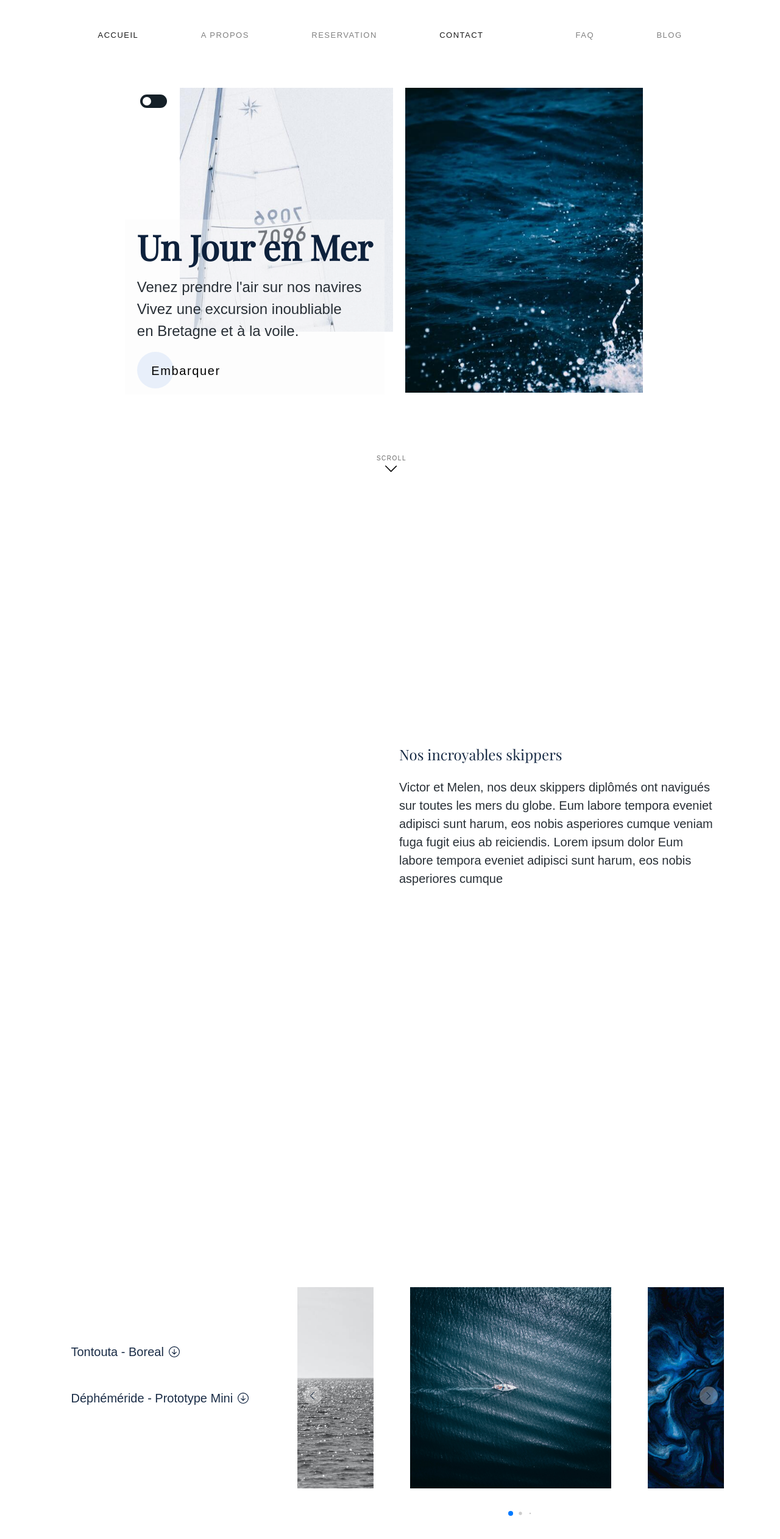
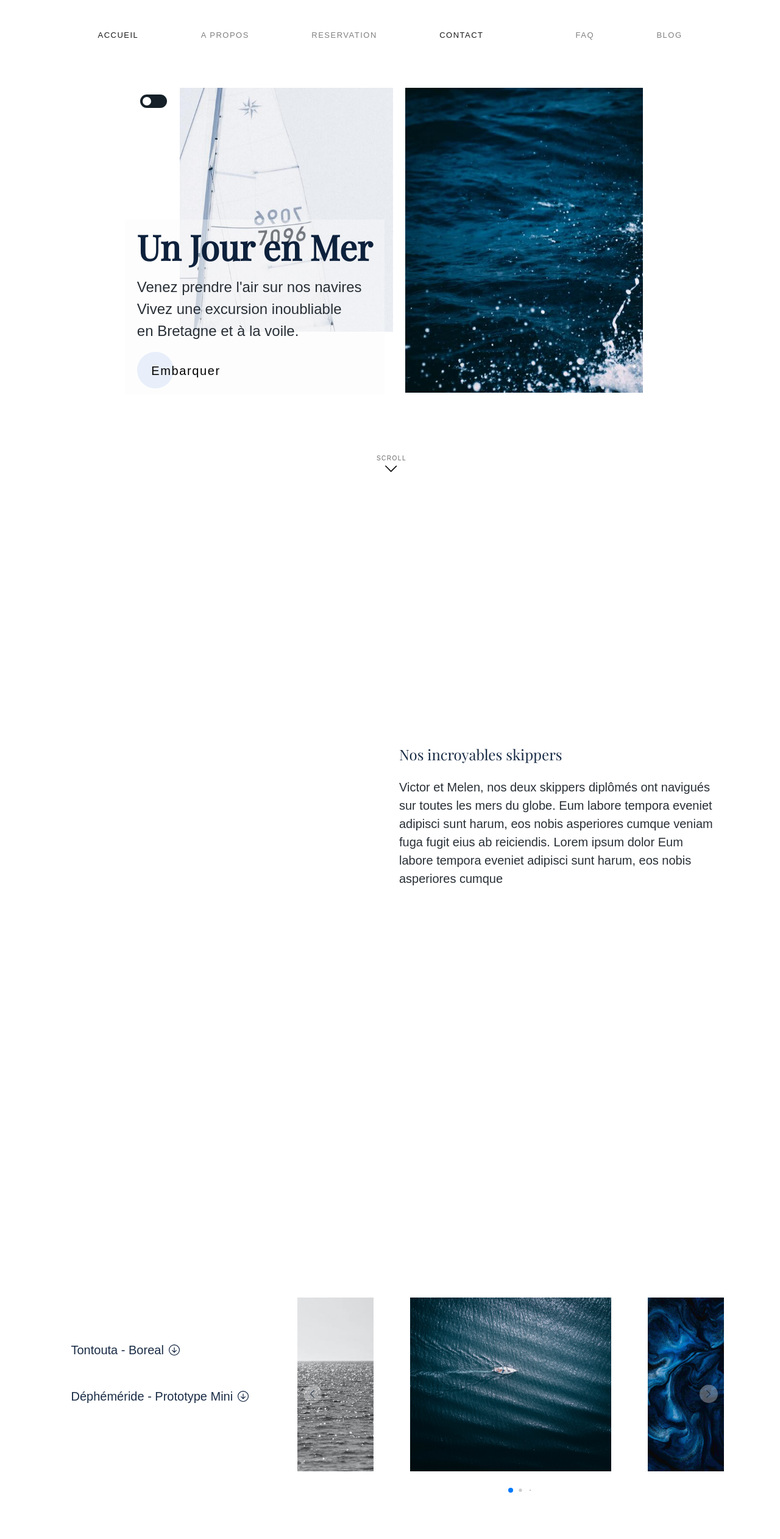
Before and after one commit to TocWebProject/un-jour-en-mer, a Vue app: page / in a window 1280 px wide. Shown: the top 2524 px of the page at 61% size. Built offline with nearby package versions, Linux system fonts and the light colour scheme; a web font is replaced by a local one.

Commit message:
BoatsSwiper.vue: fixing height/width

```diff
--- a/src/assets/css/custom.scss
+++ b/src/assets/css/custom.scss
@@ -324,7 +324,7 @@ body {
 
 .heading-2-boats-swiper {
     margin-top: 1.5rem;
-    margin-bottom: 2.5rem;
+    margin-bottom: 4.5rem;
     color: rgba(0, 21, 50, 0.9);
     font-size: 45px;
     font-family: 'Playfair Display';
@@ -333,7 +333,7 @@ body {
 
 .swiper-container {
     width: 700px;
-    height: 400px;
+    height: 330px;
     padding-bottom: 120px;
     order: 1;
 }
@@ -343,7 +343,7 @@ body {
     font-size: 18px;
     background: transparent;
     width: 330px;
-    height: 450px;
+    height: 330px;
 
 
     /* Center slide text vertically */
@@ -366,7 +366,6 @@ body {
     width: 330px;
     height: 330px;
     margin-bottom: 90px;
-
 }
 
 .swiper-button-prev, .swiper-button-next {
@@ -374,7 +373,6 @@ body {
     top: 50%;
     width: 10px;
     height: 10px;
-    margin-top: calc(-1 * var(--swiper-navigation-size) / 2);
     border-radius: 50%;
     padding: 15px;
     background-color: rgba(255, 255, 255, 0.322);
--- a/src/components/BoatsSwiper.vue
+++ b/src/components/BoatsSwiper.vue
@@ -30,7 +30,7 @@
         </div>
         <swiper
           :slides-per-view="2"
-          :space-between="80"
+          :space-between="60"
           :loop="true"
           keyboard
           navigation
@@ -59,7 +59,6 @@
           <swiper-slide><img src="../assets/img/geran-de-klerk-unsplash.jpg" alt=""></swiper-slide>
           <swiper-slide><img src="../assets\img\pawel-czerwinski-unsplash-transition.jpg" alt=""></swiper-slide>
           <swiper-slide><img src="../assets\img\artyom-kabajev-Wy2BfDjvJA8-unsplash.jpg" alt=""></swiper-slide>
-          ...
         </swiper>
       </div>
     </div>
```
